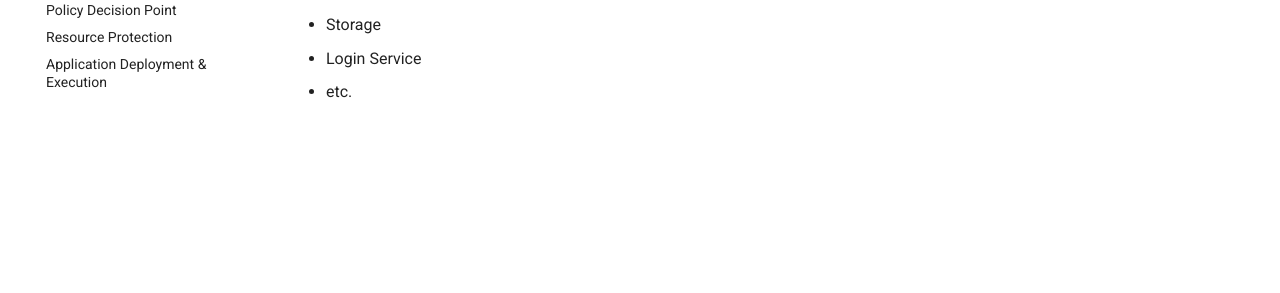
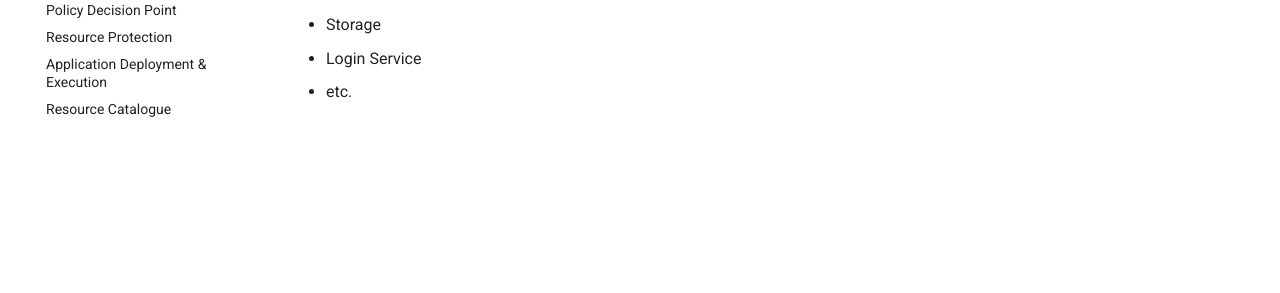
Before and after one commit to EOEPCA/deployment-guide, an MkDocs documentation site: the page built from docs/index.md, in a window 1280 px wide. Shown: the part 409-702 px from the top of the page. Built offline with MkDocs 1.6.1 and Material for MkDocs 9.7.7, drawn with Linux system fonts in a browser that asks for light colours; comment, search, counter and statistics services are not loaded.

Commit message:
[resource-catalogue] add to main doc index

```diff
--- a/mkdocs.yml
+++ b/mkdocs.yml
@@ -16,6 +16,7 @@ nav:
       - Policy Decision Point: pdp.md
       - Resource Protection: resource-protection.md
       - Application Deployment & Execution: ades.md
+      - Resource Catalogue: resource-catalogue.md
 
 theme:
   # name: mkdocs
```
